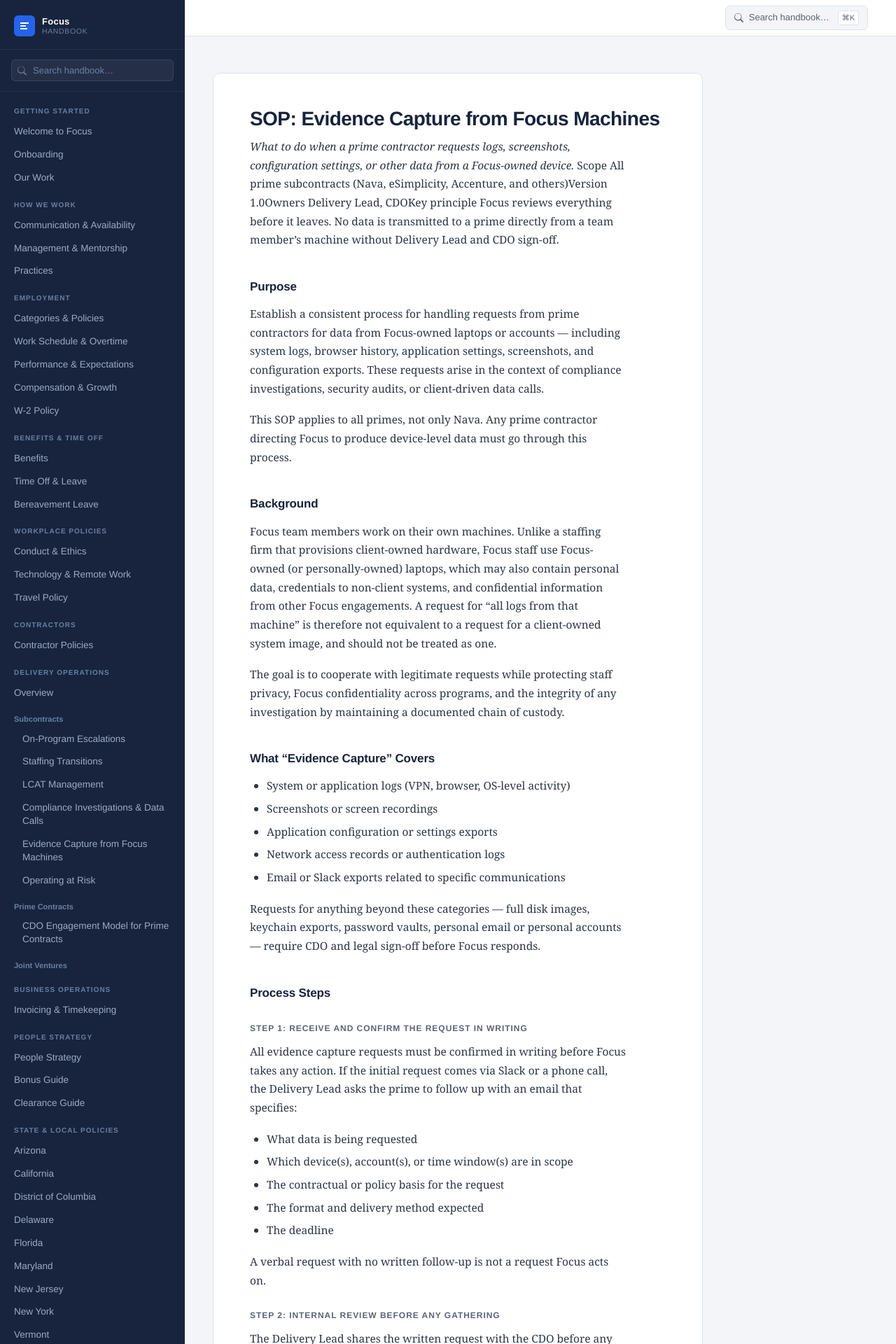
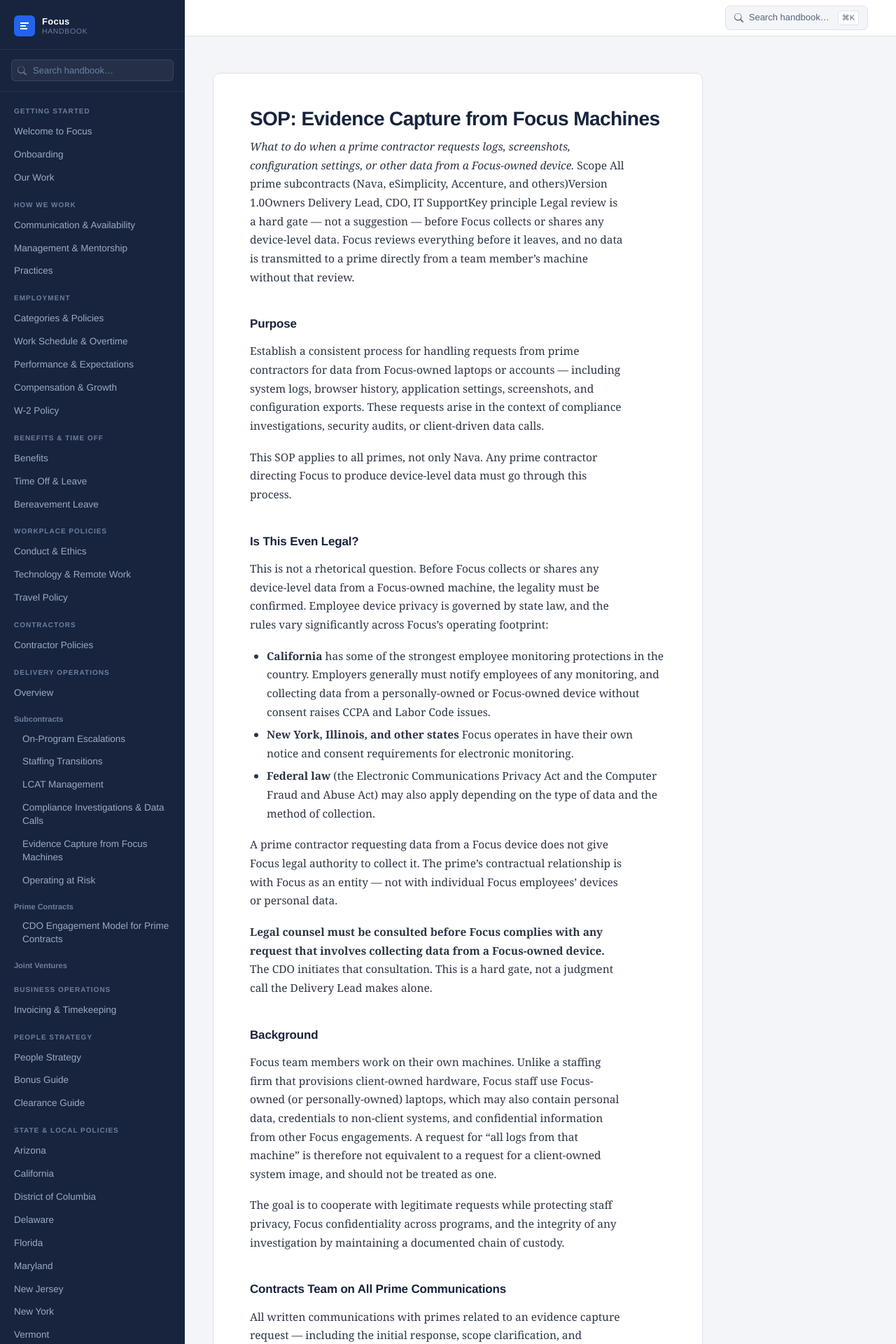
Before and after one commit to focusconsulting/focus-handbook, a Jekyll site: the page built from pages/delivery-operations/subcontract-ops/evidence-capture.md, in a window 1280 px wide. Shown: the top 1920 px of the page at 70% size. Built offline with Jekyll 4.4.1, drawn with Linux system fonts in a browser that asks for light colours; our own code applies the rules of GitHub Pages for plain Markdown files; some of the changed text lies outside the part shown.

Commit message:
Update evidence capture SOP with legal gate, ECA ticket system, and contracts@ CC; add contracts@ CC to all subcontract SOPs
Co-Authored-By: Claude Sonnet 4.6 <noreply@anthropic.com>

```diff
--- /dev/null
+++ b/Gemfile
@@ -0,0 +1,4 @@
+source "https://rubygems.org"
+
+gem "github-pages", group: :jekyll_plugins
+gem "webrick"
--- a/pages/delivery-operations/subcontract-ops/evidence-capture.md
+++ b/pages/delivery-operations/subcontract-ops/evidence-capture.md
@@ -1,7 +1,7 @@
 # SOP: Evidence Capture from Focus Machines
 
 _What to do when a prime contractor requests logs, screenshots, configuration settings, or other data from a Focus-owned device._
-Scope All prime subcontracts (Nava, eSimplicity, Accenture, and others)Version 1.0Owners Delivery Lead, CDOKey principle Focus reviews everything before it leaves. No data is transmitted to a prime directly from a team member's machine without Delivery Lead and CDO sign-off.
+Scope All prime subcontracts (Nava, eSimplicity, Accenture, and others)Version 1.0Owners Delivery Lead, CDO, IT SupportKey principle Legal review is a hard gate — not a suggestion — before Focus collects or shares any device-level data. Focus reviews everything before it leaves, and no data is transmitted to a prime directly from a team member's machine without that review.
 
 ## Purpose
 
@@ -9,11 +9,27 @@ Establish a consistent process for handling requests from prime contractors for
 
 This SOP applies to all primes, not only Nava. Any prime contractor directing Focus to produce device-level data must go through this process.
 
+## Is This Even Legal?
+
+This is not a rhetorical question. Before Focus collects or shares any device-level data from a Focus-owned machine, the legality must be confirmed. Employee device privacy is governed by state law, and the rules vary significantly across Focus's operating footprint:
+
+- **California** has some of the strongest employee monitoring protections in the country. Employers generally must notify employees of any monitoring, and collecting data from a personally-owned or Focus-owned device without consent raises CCPA and Labor Code issues.
+- **New York, Illinois, and other states** Focus operates in have their own notice and consent requirements for electronic monitoring.
+- **Federal law** (the Electronic Communications Privacy Act and the Computer Fraud and Abuse Act) may also apply depending on the type of data and the method of collection.
+
+A prime contractor requesting data from a Focus device does not give Focus legal authority to collect it. The prime's contractual relationship is with Focus as an entity — not with individual Focus employees' devices or personal data.
+
+**Legal counsel must be consulted before Focus complies with any request that involves collecting data from a Focus-owned device.** The CDO initiates that consultation. This is a hard gate, not a judgment call the Delivery Lead makes alone.
+
 ## Background
 
 Focus team members work on their own machines. Unlike a staffing firm that provisions client-owned hardware, Focus staff use Focus-owned (or personally-owned) laptops, which may also contain personal data, credentials to non-client systems, and confidential information from other Focus engagements. A request for "all logs from that machine" is therefore not equivalent to a request for a client-owned system image, and should not be treated as one.
 
 The goal is to cooperate with legitimate requests while protecting staff privacy, Focus confidentiality across programs, and the integrity of any investigation by maintaining a documented chain of custody.
+
+## Contracts Team on All Prime Communications
+
+All written communications with primes related to an evidence capture request — including the initial response, scope clarification, and transmission confirmation — must CC **contracts@focusconsulting.io**. This applies from the first response, not only once the situation escalates.
 
 ## What "Evidence Capture" Covers
 
@@ -37,18 +53,39 @@ All evidence capture requests must be confirmed in writing before Focus takes an
 - The format and delivery method expected
 - The deadline
 
-A verbal request with no written follow-up is not a request Focus acts on.
+A verbal request with no written follow-up is not a request Focus acts on. The Delivery Lead's written response to the prime must CC contracts@focusconsulting.io.
 
-### Step 2: Internal Review Before Any Gathering
+### Step 2: Open an IT Ticket and Notify Internal Stakeholders
 
-The Delivery Lead shares the written request with the CDO before any data is gathered. Together they assess:
+As soon as a written request is received, the Delivery Lead posts to the **#it-support** Slack channel using the code **ECA** (Evidence Capture Action) followed by a sequential number (e.g., `ECA-001`). The public post contains only the code and a note that a request is in process:
 
-- Whether the request is within scope of what the prime can ask for under the subcontract
-- Whether any data requested could expose information from other Focus programs or clients
-- Whether the request raises privacy or legal concerns that require counsel
-- Whether the affected team member needs to be notified before capture begins (default: yes)
+> `ECA-001 — request received, details in thread`
 
-### Step 3: Notify the Affected Team Member
+Full context — which prime, what was requested, which team member is affected — is shared in a **private Slack thread or direct message** with the CDO and the IT support contact, not in the public channel. This keeps the audit trail intact without broadcasting sensitive investigation details.
+
+The Delivery Lead also forwards the written request to the CDO and contracts@focusconsulting.io at this step.
+
+### Step 3: Legal Review (Hard Gate)
+
+Before any data is gathered, the CDO initiates legal review. Legal counsel confirms:
+
+- Whether Focus is legally permitted to collect the requested data from the device(s) in question
+- Which state's law governs, given the staff member's location
+- Whether employee consent is required, and in what form
+- Whether any data in scope would require separate notice or authorization (e.g., personal data, data from non-contract accounts)
+
+Focus does not proceed to data collection until legal counsel has cleared the request, in writing. If legal counsel cannot be reached within the prime's stated deadline, the Delivery Lead notifies the prime that Focus needs additional time and requests an extension.
+
+### Step 4: Internal Alignment
+
+With legal input in hand, the Delivery Lead and CDO align on:
+
+- Whether to comply, partially comply, or push back
+- The exact scope Focus will collect (which may be narrower than what was requested)
+- Whether any portion of the request will be declined, and how to communicate that
+- Whether the affected team member needs to be notified before capture begins (default: yes, unless legal counsel advises otherwise)
+
+### Step 5: Notify the Affected Team Member
 
 The affected Focus team member is notified before any data is collected from their machine. Notification includes:
 
@@ -57,11 +94,11 @@ The affected Focus team member is notified before any data is collected from the
 - Whether the team member is expected to assist with the collection or whether Focus will handle it independently
 - A reminder not to delete, modify, or move any files or logs that may be relevant
 
-If the prime has requested that the team member not be notified in advance, the CDO determines whether that request is legally supportable before agreeing to it.
+If the prime has requested that the team member not be notified in advance, that request must be cleared by legal counsel before Focus agrees to it.
 
-### Step 4: Collect Only What Was Requested
+### Step 6: Collect Only What Was Approved
 
-The Delivery Lead coordinates the collection with the team member and, where needed, Focus's technical lead or IT contact. Collection is limited strictly to the agreed scope. If during collection additional potentially relevant data is discovered that was not in scope, do not include it — flag it to the CDO first.
+The Delivery Lead coordinates the collection with the team member and the IT support contact. Collection is limited strictly to the legally approved and agreed scope. If during collection additional potentially relevant data is discovered that was not in scope, do not include it — flag it to the CDO first.
 
 All collected data is stored in a Focus-controlled location (not transmitted to the prime yet) and logged with:
 
@@ -69,20 +106,21 @@ All collected data is stored in a Focus-controlled location (not transmitted to
 - Who performed the collection
 - What was collected and from which device or account
 - A hash or file listing to establish what was captured
+- The ECA ticket number for cross-reference
 
-### Step 5: Internal Review Before Transmission
+### Step 7: Internal Review Before Transmission
 
 Before anything is sent to the prime, the Delivery Lead and CDO review the collected data to confirm:
 
-- It matches the agreed scope — nothing more, nothing less
+- It matches the approved scope — nothing more, nothing less
 - It does not include credentials, personal data, or confidential information from other engagements
 - The format matches what the prime requested
 
-If a review reveals that the collected data contains out-of-scope sensitive material (personal accounts, other client data), that material is redacted or excluded, and the prime is notified of the exclusion and the reason.
+If review reveals out-of-scope sensitive material, it is redacted or excluded, and the prime is notified of the exclusion and the reason.
 
-### Step 6: Transmit via Documented Channel
+### Step 8: Transmit via Documented Channel
 
-Evidence is transmitted via a documented, traceable channel — email with a clear subject line, a secure file transfer, or a shared drive with access logging. It is not sent via Slack or informal channels.
+Evidence is transmitted via a documented, traceable channel — email with a clear subject line, a secure file transfer, or a shared drive with access logging. It is not sent via Slack or informal channels. The transmission email CCs contracts@focusconsulting.io.
 
 The transmission is logged with:
 
@@ -90,17 +128,20 @@ The transmission is logged with:
 - Recipient name and role
 - What was included
 - Method of transmission
+- ECA ticket number
 
-### Step 7: Retain a Copy and Close the Loop
+### Step 9: Close the Loop
 
-Focus retains a copy of everything transmitted, labeled with the request date and prime contact. The Delivery Lead notifies the affected team member that the data has been shared, what was included, and with whom.
+Focus retains a copy of everything transmitted, labeled with the ECA ticket number, request date, and prime contact. The Delivery Lead notifies the affected team member that the data has been shared, what was included, and with whom. The ECA ticket is marked closed with the outcome noted.
 
 If the request was part of an active investigation, the CDO confirms whether Focus needs to preserve the original data pending any further action.
 
 ## What Focus Will Not Do
 
+- Collect or transmit device-level data before legal review is complete
 - Transmit data directly from a team member's machine to the prime without internal review
 - Provide full disk images, keychain exports, or access to non-contract accounts without CDO and legal approval
 - Allow a prime's personnel to access a Focus-owned machine directly, remotely or in person, without CDO authorization
 - Act on a verbal request with no written confirmation
-- Collect data covertly from a team member's machine without notifying that team member, unless the CDO has determined (with legal input) that advance notice is not appropriate
+- Collect data covertly from a team member's machine without notifying that team member, unless legal counsel has specifically cleared that approach
+- Share investigation details in public Slack channels — all sensitive context stays in private threads referenced by ECA ticket number
```
Also changed, not shown: pages/delivery-operations/subcontract-ops/compliance-investigations.md (+4 -0 lines), pages/delivery-operations/subcontract-ops/on-program-escalations.md (+4 -0 lines), pages/delivery-operations/subcontract-ops/operating-at-risk.md (+4 -0 lines), pages/delivery-operations/subcontract-ops/staffing-transitions.md (+4 -0 lines).
